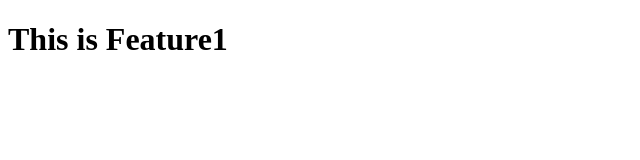
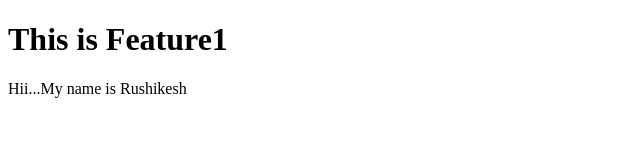
Before and after one commit to Rushikesh-18/dsbda, a plain HTML site: page index.html in a window 1280 px wide. Shown: the whole page, without its empty margins (0-640 px from the left). Drawn offline with Linux system fonts and the light colour scheme.

Commit message:
Added Para

```diff
--- a/index.html
+++ b/index.html
@@ -7,5 +7,6 @@
 </head>
 <body>
     <h1>This is Feature1</h1>
+    <p>Hii...My name is Rushikesh</p>
 </body>
 </html>
```
